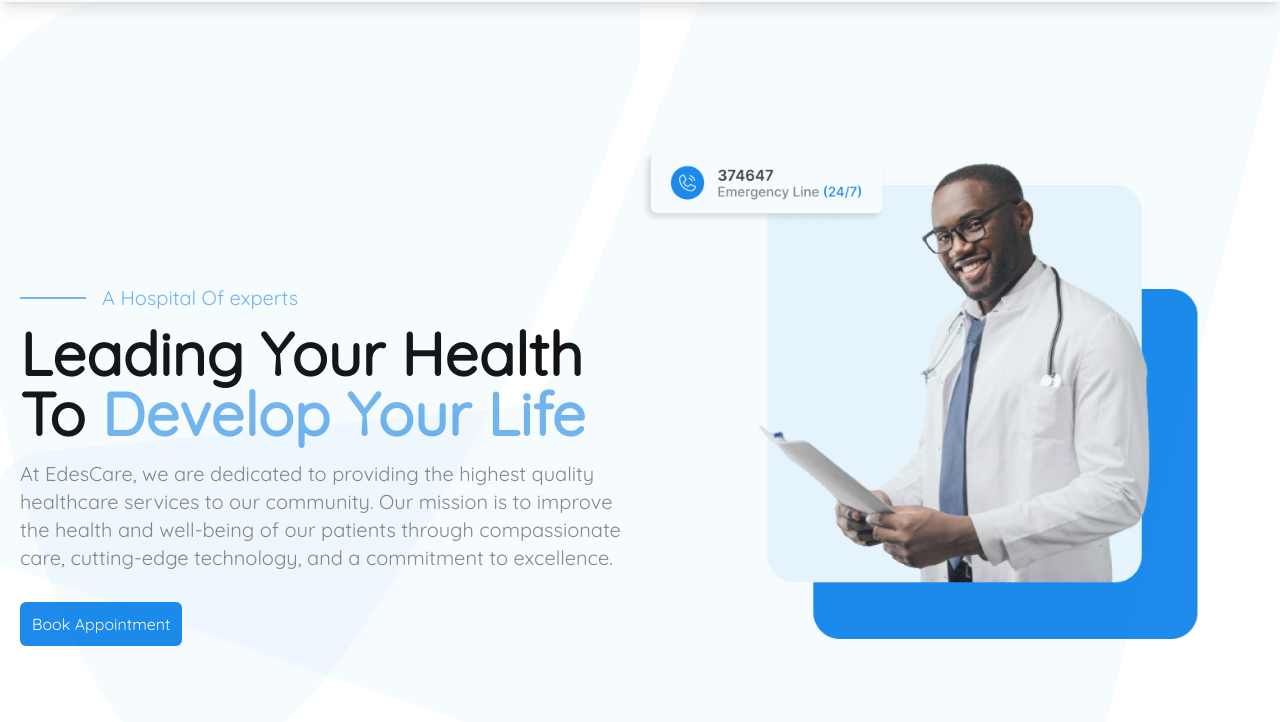
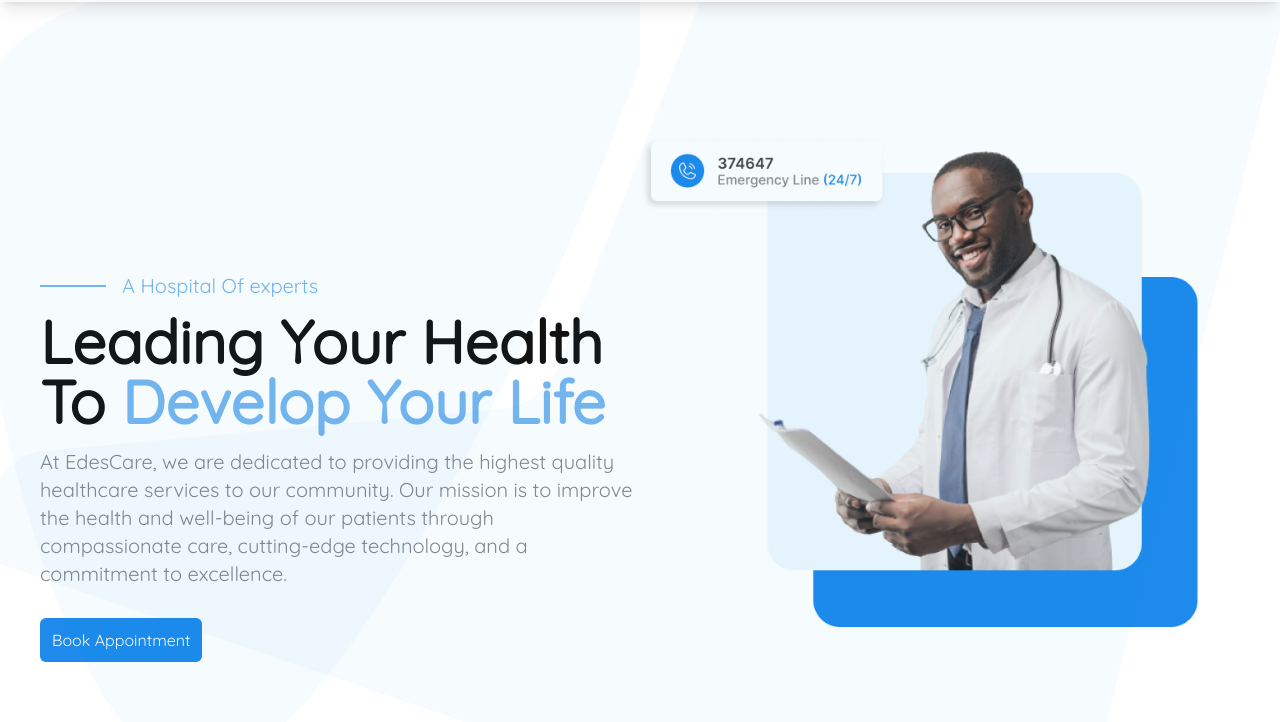
Before and after one commit to alimuhammeddev/Edescare, a plain HTML site: page index.html in a window 1280 px wide. Shown: the part 78-800 px from the top of the page. Drawn offline with nearby package versions, Linux system fonts and the light colour scheme.

Commit message:
added margin left

```diff
--- a/index.html
+++ b/index.html
@@ -62,7 +62,7 @@
             <!-- Container for Text -->
             <div class="container mx-auto p-5">
                 <div class=" grid grid-cols-1 md:grid-cols-2 lg:grid-cols-2">
-                    <div class="mt-24 lg:mt-[45%] md:-mt-96">
+                    <div class="mt-24 lg:mt-[45%] md:-mt-96 lg:ml-5">
                         <div class="flex items-center">
                             <div class="border border-[#76B6EF] w-10 mr-4 px-8"></div>
                             <h2 class="text-[#76B6EF] lg:text-xl text-lg">A Hospital Of experts</h2>
```
